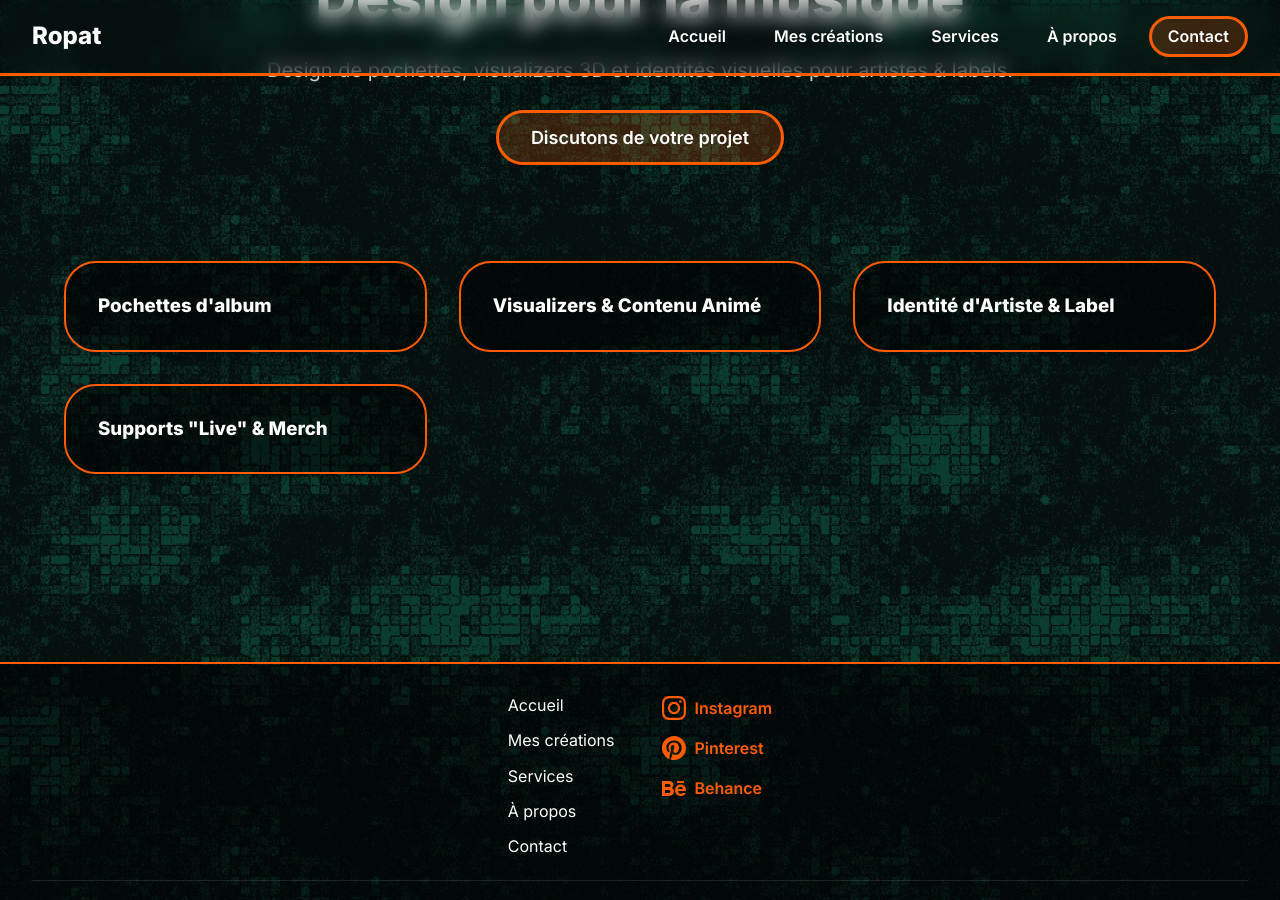
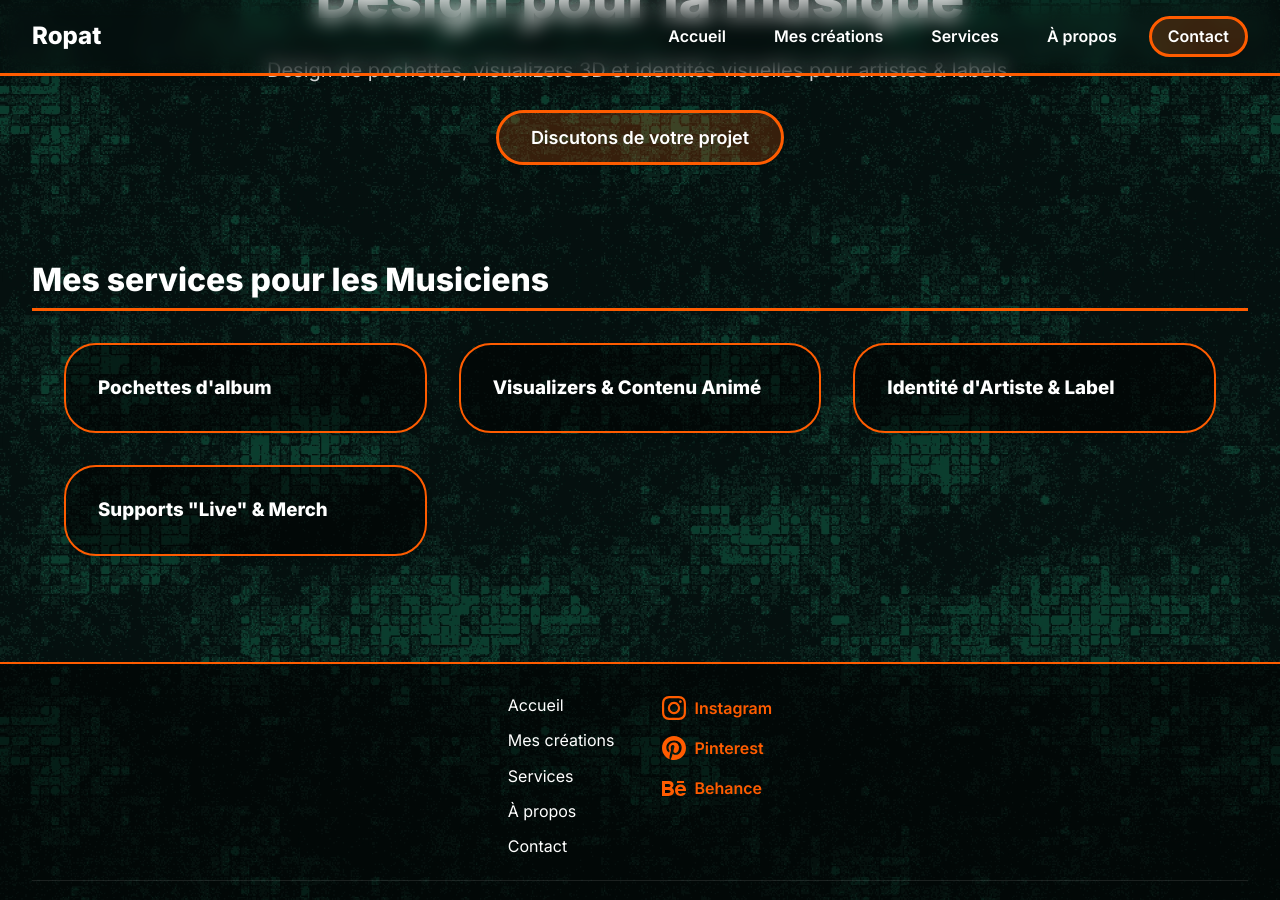
Before and after one commit to 7Nautilus/ropat-portfolio, a Jekyll site: the page built from fr/services/design-musique.html, in a window 1280 px wide and 900 px high, scrolled down 314 px. Built offline with Jekyll 4.4.1, drawn with Linux system fonts in a browser that asks for light colours.

Commit message:
test subtitle

```diff
--- a/_data/services.yml
+++ b/_data/services.yml
@@ -73,6 +73,10 @@
     cta:
         text: "Let's discuss your project"
         url: "/en/contact.html"
+  subtitles:
+    first_section:
+      fr: "Mes services pour les Musiciens"
+      en: "My Services for Musicians"
   services :
     - nom: "Pochettes d'album"
     - nom: "Visualizers & Contenu Animé"
--- a/_includes/service-main.html
+++ b/_includes/service-main.html
@@ -7,6 +7,7 @@
   {% assign hero_cta = hero.cta %}
   {% assign hero_cta_text = hero_cta.text | default: "" %}
   {% assign hero_cta_url = hero_cta.url | default: "" %}
+  {% assign first_section_subtitle = service.subtitles.first_section[current_lang] %}
   {% assign sections = detail.sections %}
   {% assign first_section = sections[0] %}
   {% assign second_section = sections[1] %}
@@ -62,6 +63,7 @@
     </section>
     <!-- 1ère sections - Services Card -->
     <section class="services-cards-section">
+      <h2 class="section-title">{{ first_section_subtitle }}</h2>
       <div class="section-grid section-grid-simple">
         {% for service_item in service.services %}
           <div class="service-card">
```
